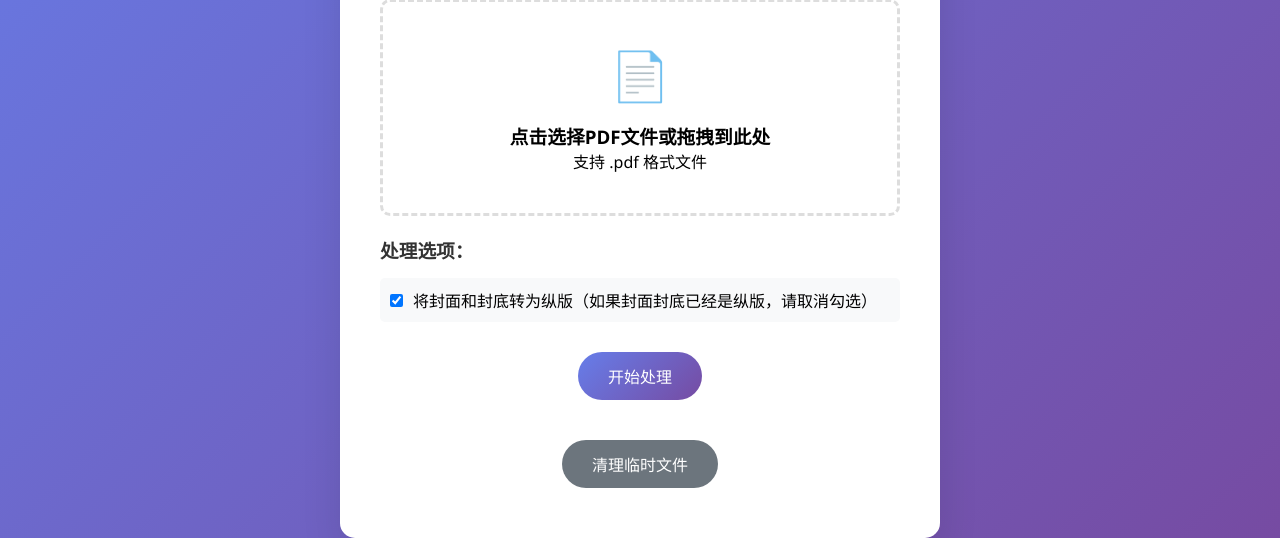
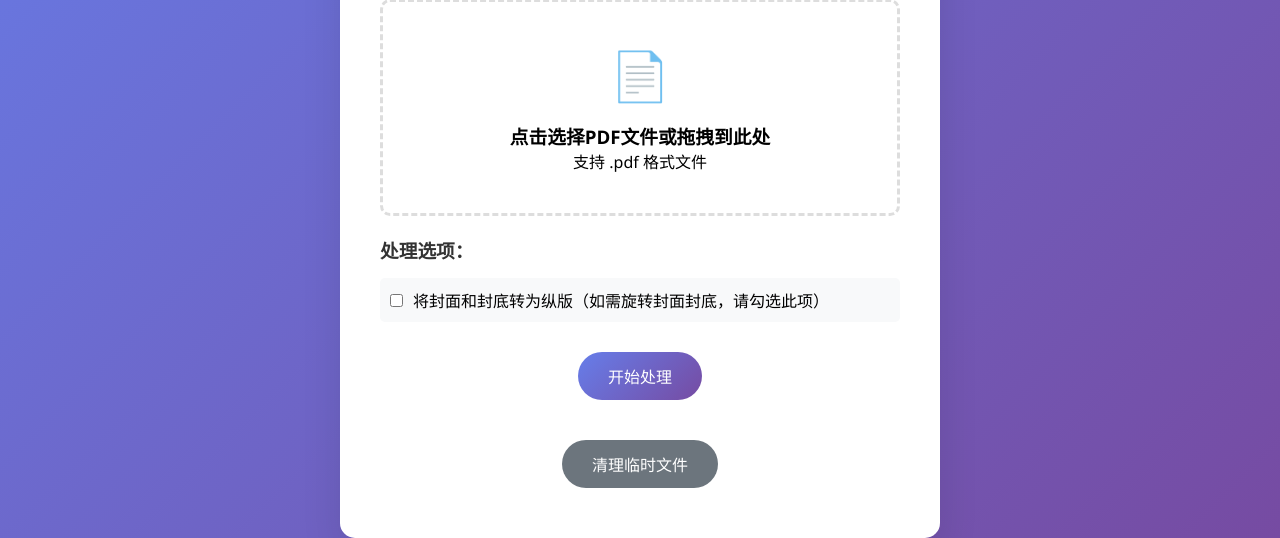
Before and after one commit to veitchzheng/picture_book, a Flask app: page / in a window 1280 px wide. Shown: the part 379-917 px from the top of the page. Run offline with Flask 3, Linux system fonts and the light colour scheme.

Commit message:
绘本裁剪

```diff
--- a/templates/index.html
+++ b/templates/index.html
@@ -192,8 +192,8 @@
             <div class="options-section" style="margin: 20px 0; text-align: left;">
                 <h3 style="color: #333; margin-bottom: 15px;">处理选项：</h3>
                 <label style="display: flex; align-items: center; cursor: pointer; padding: 10px; background: #f8f9fa; border-radius: 5px;">
-                    <input type="checkbox" name="rotate_covers" value="true" checked style="margin-right: 10px;">
-                    <span>将封面和封底转为纵版（如果封面封底已经是纵版，请取消勾选）</span>
+                    <input type="checkbox" name="rotate_covers" value="true" style="margin-right: 10px;">
+                    <span>将封面和封底转为纵版（如需旋转封面封底，请勾选此项）</span>
                 </label>
             </div>
 
```
Also changed, not shown: 2 other files.
